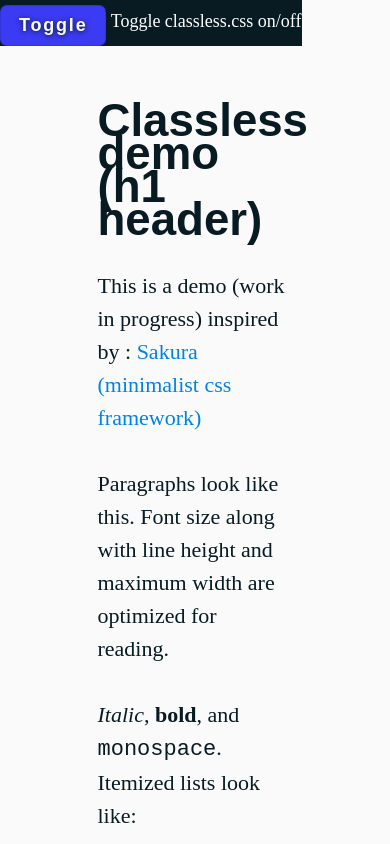
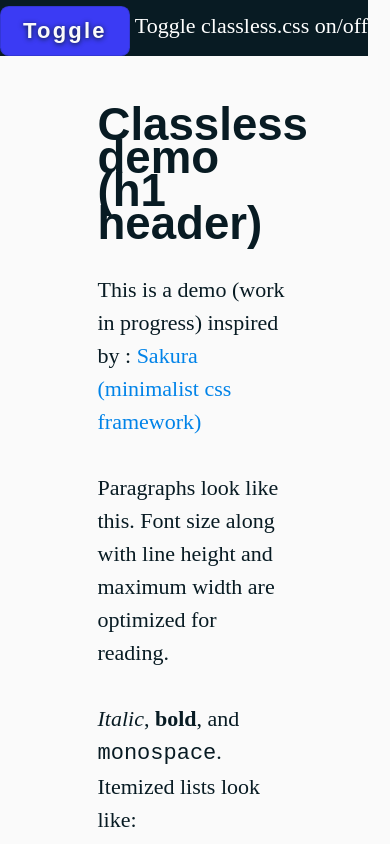
Before and after one commit to thomasfrantz/thomasfrantz.github.io, a website: page index.html in a window 390 px wide. Shown: the top 844 px of the page. Drawn offline with nearby package versions, Linux system fonts and the light colour scheme.

Commit message:
Small corrections for smartphones

```diff
--- a/classless.css
+++ b/classless.css
@@ -366,6 +366,16 @@ img {
   max-width: 100%;
   box-shadow: 2px 2px 5px #081b23;
 }
+@media only screen and (max-width: 320px) {
+  html {
+    font-size: 5.5px;
+  }
+  body {
+    max-width: 75%;
+    margin-left: 5%;
+    margin-right: 0;
+  }
+}
 @media print {
   a[href]:after {
     content: ' (' attr(href) ') ';
--- a/index.html
+++ b/index.html
@@ -8,20 +8,20 @@
   </script>
   <style>
     body {
-      font-size: 1em;
-      max-width: 50%;
-      margin: auto;
+      /*font-size: 1em;*/
+      /*max-width: 50%;*/
+      /*margin: auto;*/
     }
     #toggle {
       color: white;
       background-color: #081b23;
-      font-size: 18px;
+      font-size: 1em;
       position: fixed;
       left: 0px;
       top: 0px;
     }
     #top {
-      padding-top: 40px;
+      padding-top: 2em;
     }
     #toggleButton {
       align: right;
```
